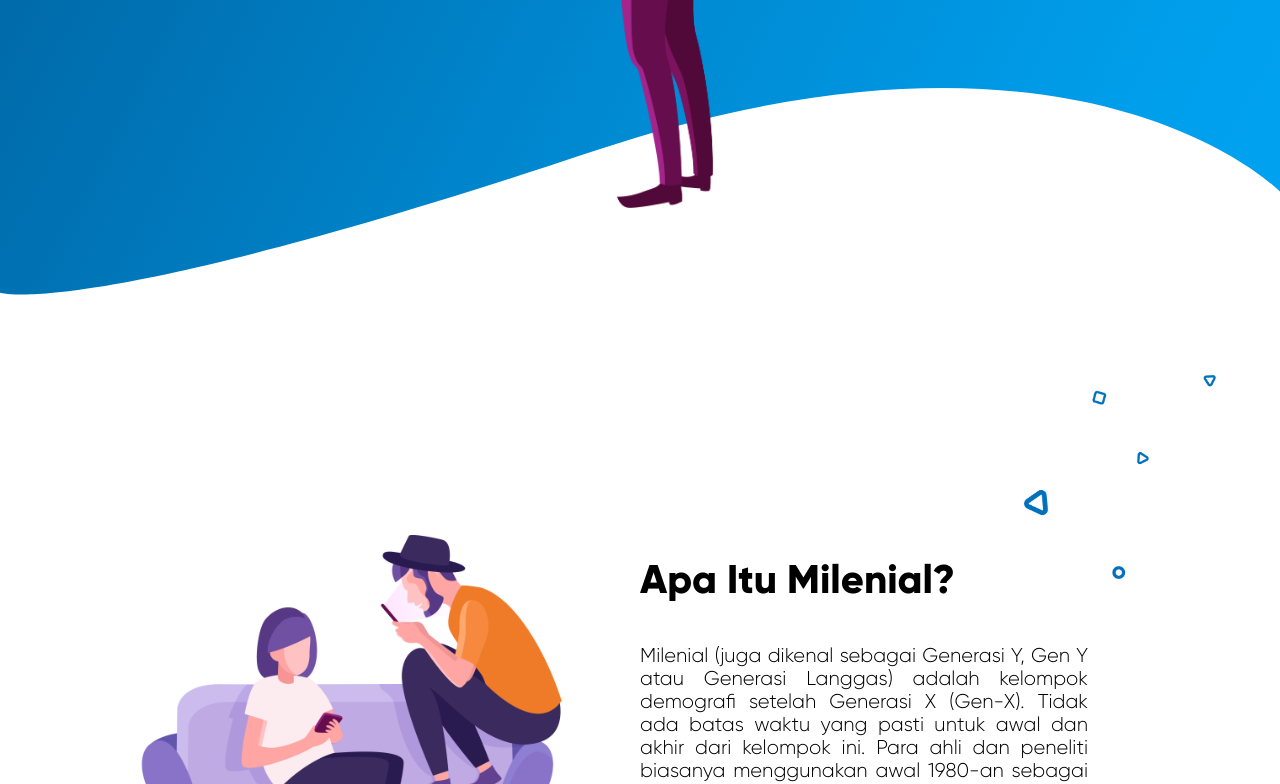
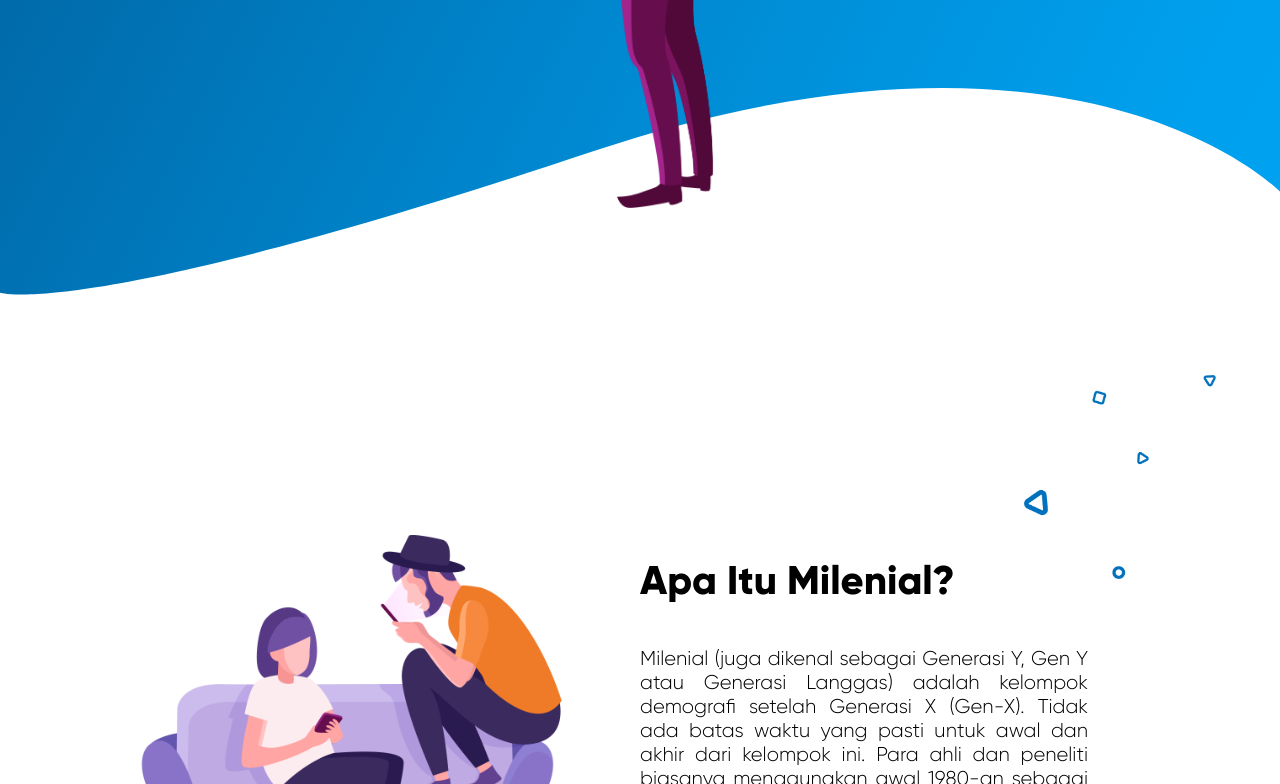
Before and after one commit to shamahdev/millenyal, a plain HTML site: page index.html in a window 1280 px wide. Shown: the part 425-1209 px from the top of the page. Drawn offline with Linux system fonts and the light colour scheme.

Commit message:
Major Update fontfix

```diff
--- a/style.css
+++ b/style.css
@@ -1,3 +1,17 @@
+@font-face {
+  font-family: 'gilroyextrabold';
+  src: url('gilroy-extrabold-webfont.woff2') format('woff2'),
+       url('gilroy-extrabold-webfont.woff') format('woff');
+  font-weight: normal;
+  font-style: normal;
+}
+@font-face {
+  font-family: 'gilroylight';
+  src: url('gilroy-light-webfont.woff2') format('woff2'),
+       url('gilroy-light-webfont.woff') format('woff');
+  font-weight: normal;
+  font-style: normal;
+}
 * {box-sizing: border-box}
 body {
   margin: 0;
@@ -13,14 +27,6 @@ html{
   -webkit-user-drag: none;
   -webkit-user-select: none;
   -ms-user-select: none;
-}
-@font-face {
-  font-family: 'gilroy-extrabold';
-  src: url("gilroy-extrabold.otf") format("opentype");
-}
-@font-face {
-  font-family: 'gilroy-light';
-  src: url("gilroy-light.otf") format("opentype");
 }
 section{
   height: 100%;
@@ -273,11 +279,11 @@ a {
 }
 
 .primaryfont{
-  font-family: 'gilroy-extrabold';
+  font-family: 'gilroyextrabold';
 }
 
 .secondaryfont{
-  font-family: 'gilroy-light';
+  font-family: 'gilroylight';
   font-size: 20px;
 }
 
```
Also changed, not shown: gilroy-extrabold-webfont.ttf (added), gilroy-extrabold-webfont.woff (added), gilroy-extrabold-webfont.woff2 (added), gilroy-light-webfont.ttf (added), gilroy-light-webfont.woff (added), gilroy-light-webfont.woff2 (added), 2 other files.
